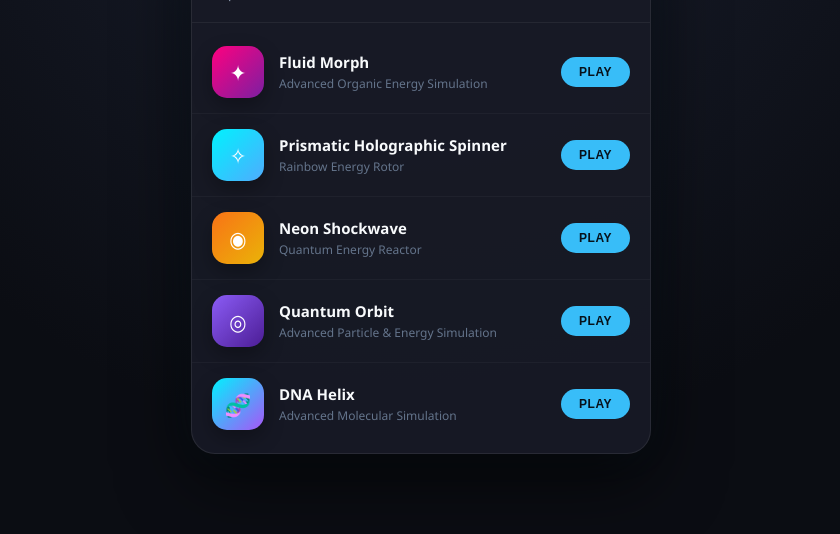
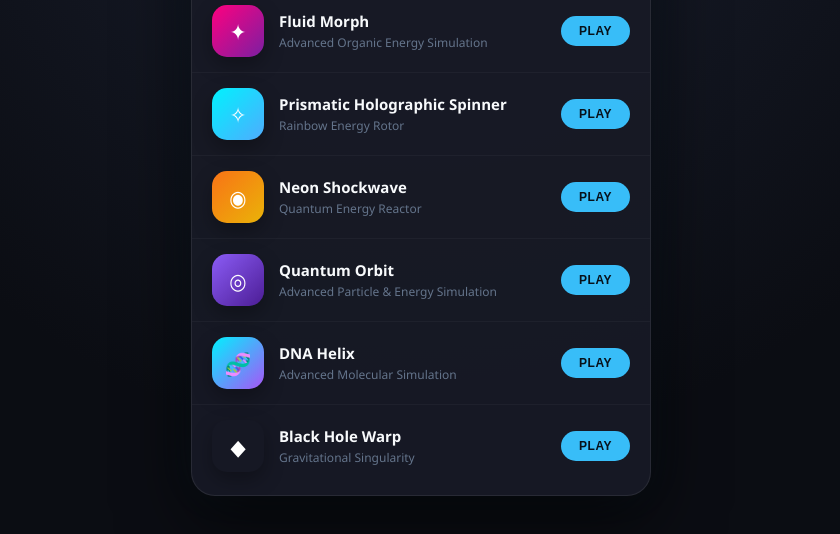
Before and after one commit to jangalacharansaisri963-eng/Animations, a plain HTML site: page index.html in a window 1280 px wide. Shown: the part 214-748 px from the top of the page, without its empty margins (219-1059 px from the left). Drawn offline with Linux system fonts and the light colour scheme.

Commit message:
Update index.html

```diff
--- a/index.html
+++ b/index.html
@@ -14,6 +14,7 @@
     <link rel="stylesheet" href="css/pulse.css">
     <link rel="stylesheet" href="css/orbit.css">
     <link rel="stylesheet" href="css/dna.css">
+    <link rel="stylesheet" href="css/black-hole.css">
 </head>
 
 <body>
@@ -90,6 +91,7 @@
     <script src="audio/pulse.js"></script>
     <script src="audio/orbit.js"></script>
     <script src="audio/dna.js"></script>
+    <script src="audio/black-hole.js"></script>
 
     <!-- Animation modules -->
     <script src="animations/blob.js"></script>
@@ -97,6 +99,8 @@
     <script src="animations/pulse.js"></script>
     <script src="animations/orbit.js"></script>
     <script src="animations/dna.js"></script>
+    <script src="animations/black-hole.js"></script>
+
 
     <!-- Application -->
     <script src="js/buttons.js"></script>
```
